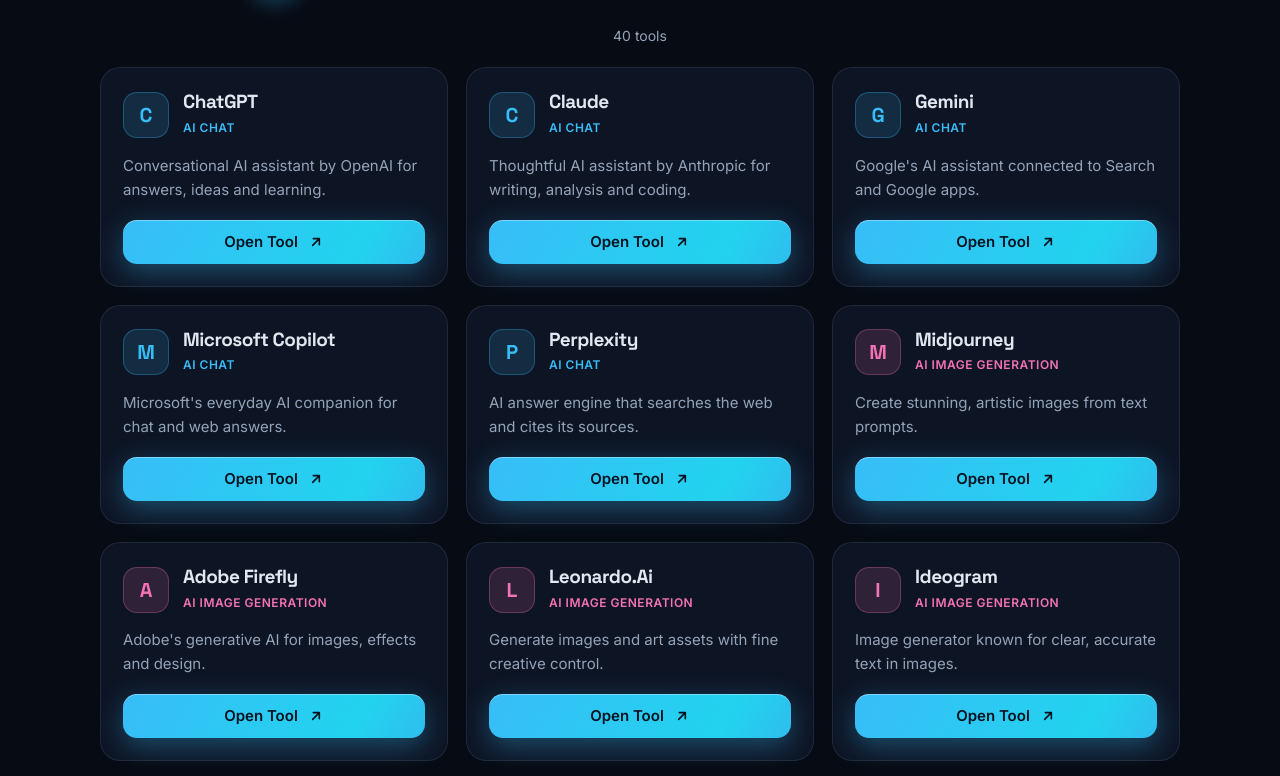
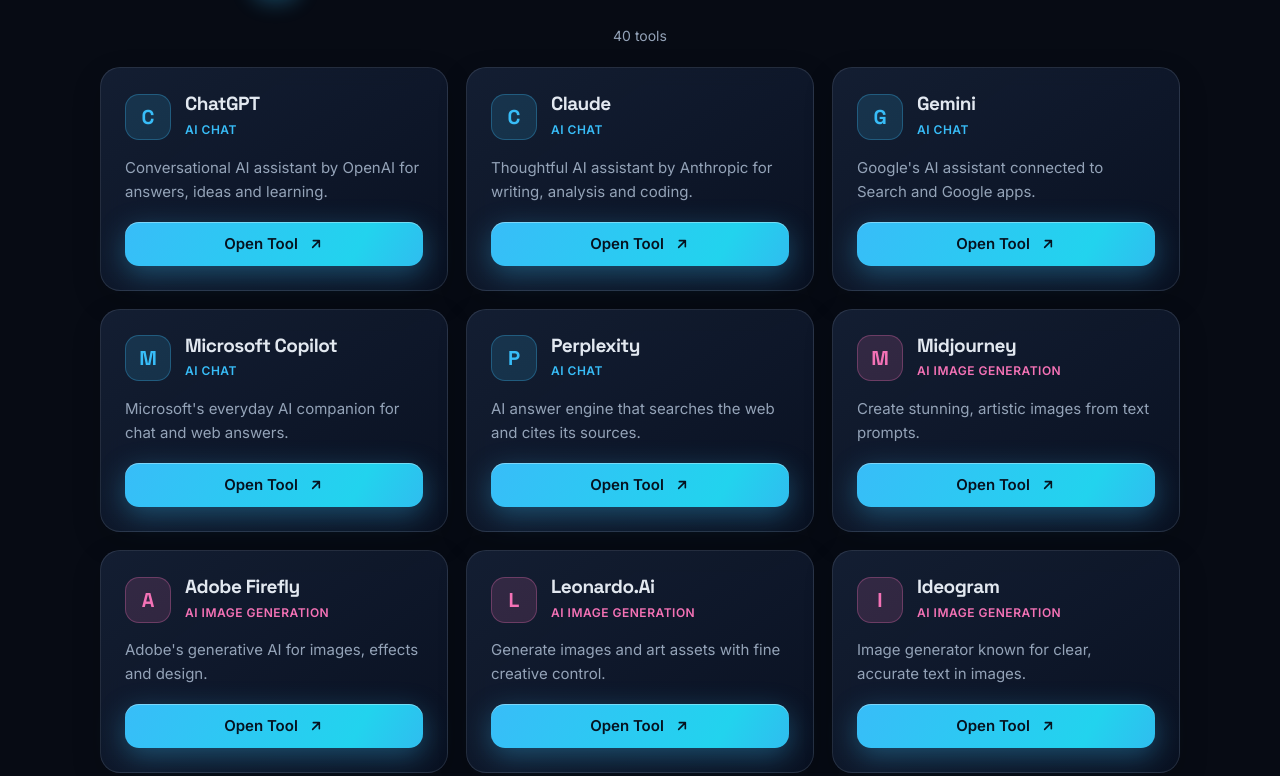
Before and after one commit to smartgurucontact-creator/smartguru, a plain HTML site: page index.html in a window 1280 px wide. Shown: the part 3319-4095 px from the top of the page. Drawn offline with Linux system fonts and the light colour scheme.

Commit message:
Improve AI tool cards with premium design

```diff
--- a/index.html
+++ b/index.html
@@ -490,9 +490,19 @@ button:focus-visible, .btn:focus-visible, nav a:focus-visible, footer a:focus-vi
 .tool {
     display: flex;
     flex-direction: column;
-    padding: 22px;
+    padding: 24px;
+    background: linear-gradient(145deg, rgba(20, 31, 52, .96), rgba(10, 18, 34, .94));
+    border: 1px solid rgba(148, 163, 184, .18);
+    border-radius: 20px;
+    box-shadow: 0 10px 30px rgba(0, 0, 0, .16);
+    transition: transform .25s ease, border-color .25s ease, box-shadow .25s ease;
     animation: welcome .5s ease-out both;
     animation-delay: var(--d, 0s);
+}
+.tool:hover {
+    transform: translateY(-5px);
+    border-color: color-mix(in srgb, var(--c, #38bdf8) 55%, transparent);
+    box-shadow: 0 16px 38px rgba(0, 0, 0, .28);
 }
 .tool-top { display: flex; align-items: center; gap: 14px; margin-bottom: 14px; }
 .tool-icon {
```
